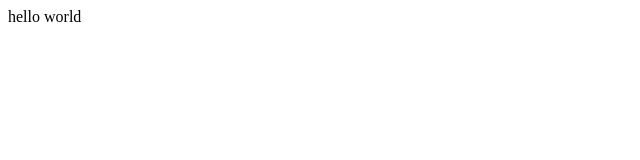
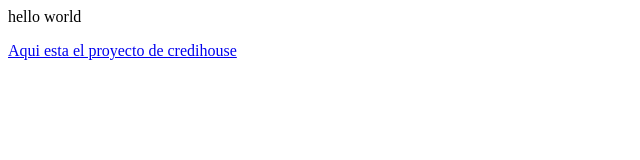
Before and after one commit to hahawork/test, a plain HTML site: page index.html in a window 1280 px wide. Shown: the whole page, without its empty margins (0-640 px from the left). Drawn offline with Linux system fonts and the light colour scheme.

Commit message:
Se agrego ruta del proyecto en unisosa en index.html

```diff
--- a/index.html
+++ b/index.html
@@ -1,6 +1,12 @@
 <html>
+
 <head>
-<title>PRUEBA</title>
+    <title>PRUEBA</title>
 </head>
-<body><p>hello world</p></body>
+
+<body>
+    <p>hello world</p>
+    <a href="http://unisosa.com/creditos">Aqui esta el proyecto de credihouse</a>
+</body>
+
 </html>
```
